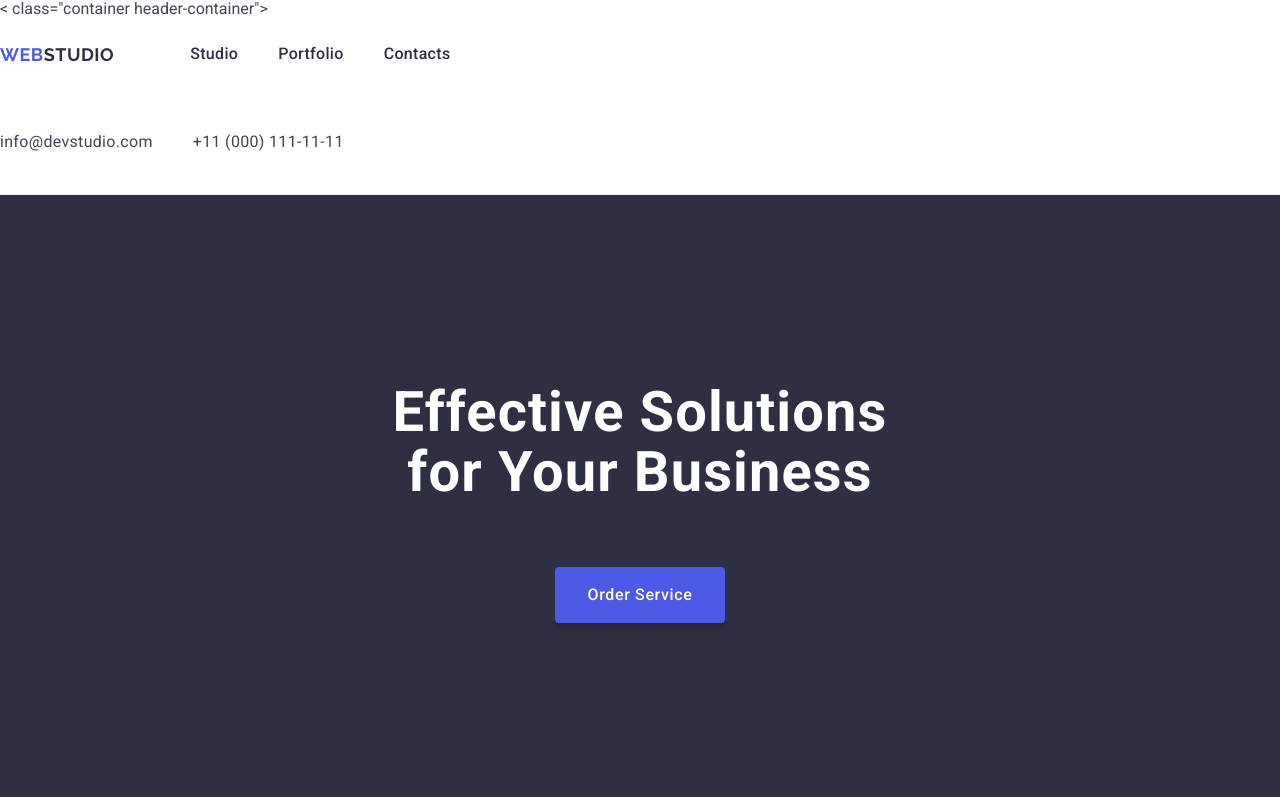
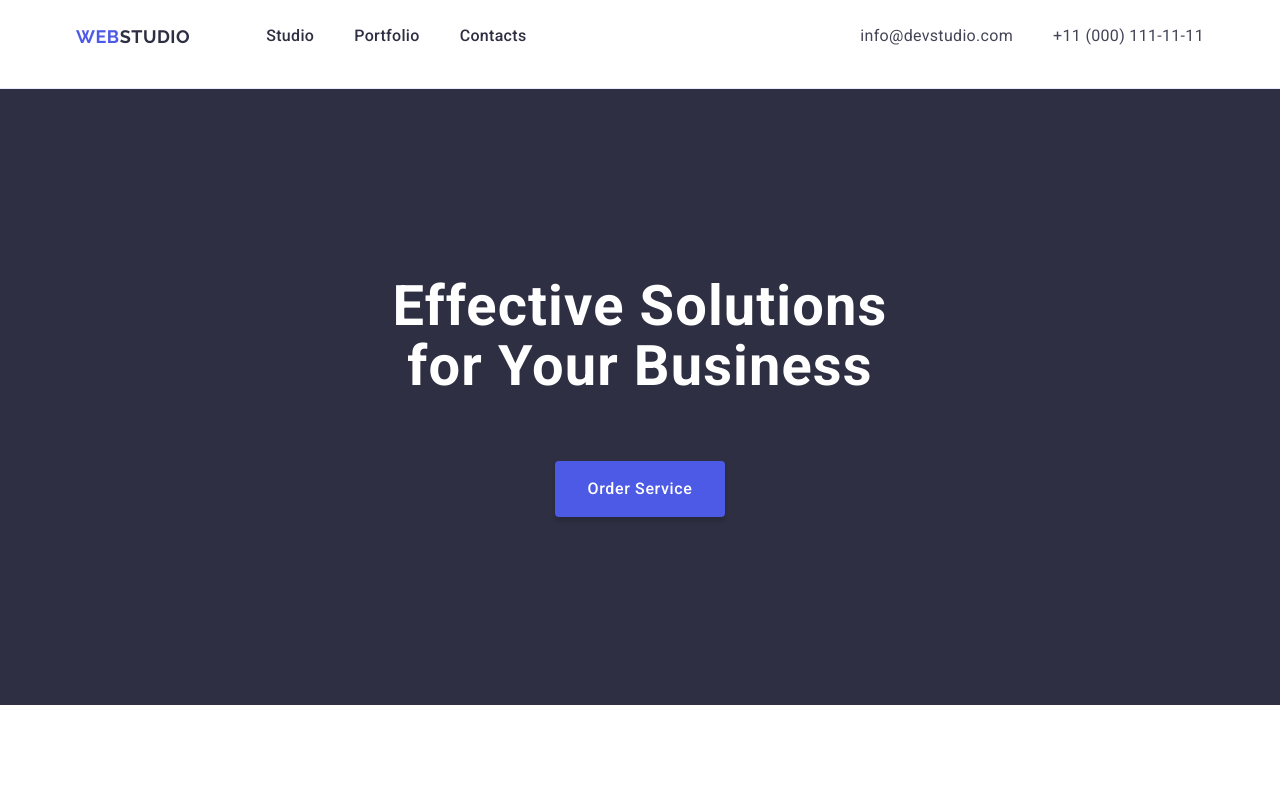
Before and after one commit to IuriiHaks/goit-markup-hw-03, a plain HTML site: page index.html in a window 1280 px wide. Shown: the top 797 px of the page. Drawn offline with nearby package versions, Linux system fonts and the light colour scheme.

Commit message:
add index file

```diff
--- a/index.html
+++ b/index.html
@@ -19,7 +19,7 @@
 <body>
 
     <header class="header">
-        < class="container header-container">
+        <div class="container header-container">
 
                 <nav class="header-navigation">
                     <a class="logo" href="./index.html">Web<span class="accent">Studio</span></a>
```
